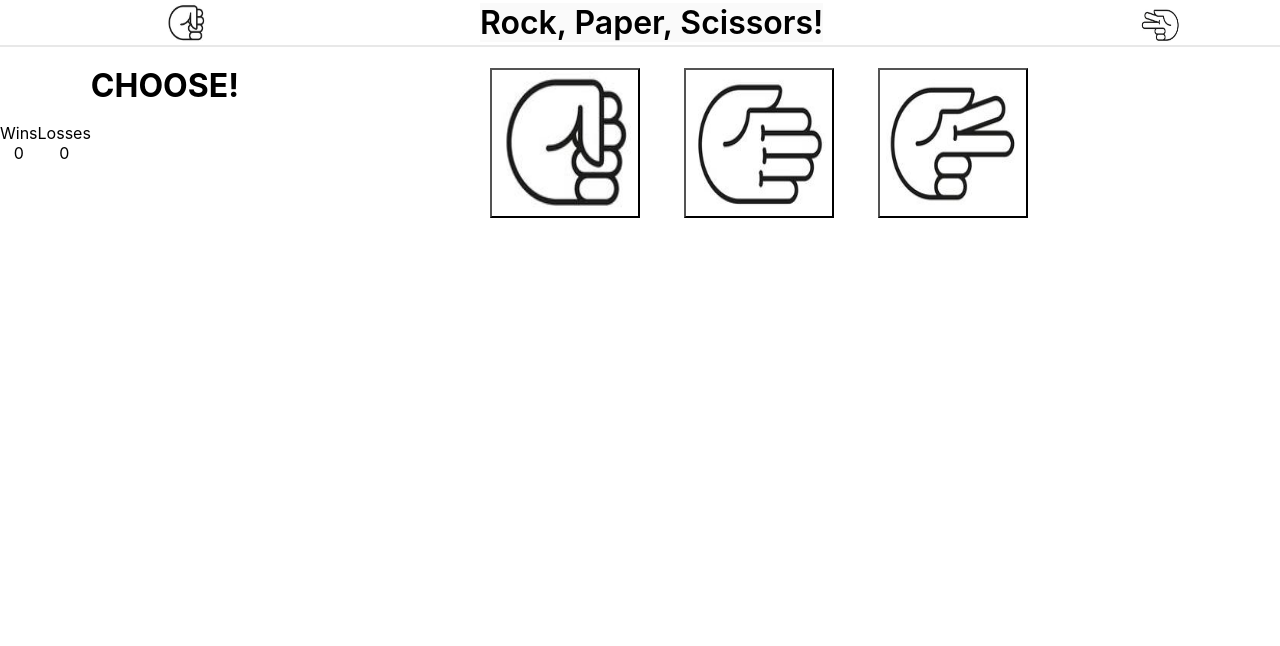
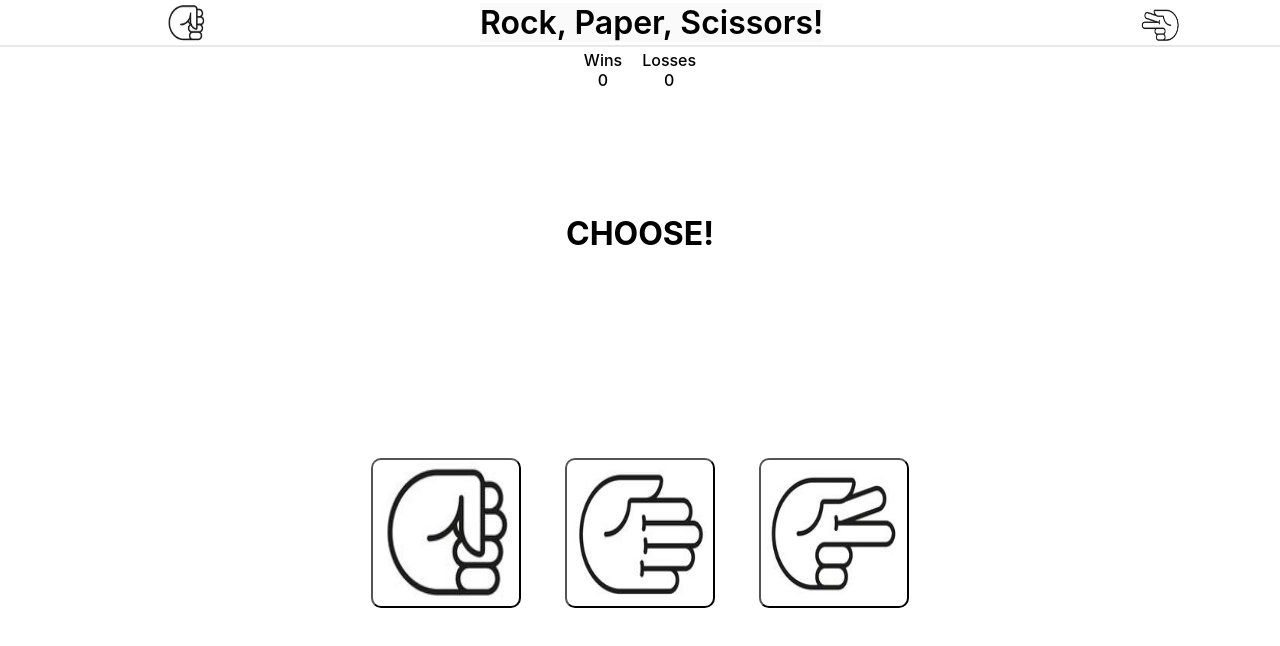
Before and after one commit to pkiecun/rps-ui, a React (Create React App) app in the folder rps/: page /solo in a window 1280 px wide. Shown: the top 646 px of the page. Built offline with nearby package versions, Linux system fonts and the light colour scheme; no server answers; what react-animations would draw is missing.

Commit message:
initial css

```diff
--- a/rps/src/Components/Home.css
+++ b/rps/src/Components/Home.css
@@ -1,19 +1,54 @@
 
 .wholePage {
     display: flex;
+    position: relative;
     flex-direction: row;
     text-align: center;
     margin-left: auto;
     margin-right: auto;
+    height: 100vh;
+    width: 100vw;
+    justify-content: center;
 }
 
 .solo {
-    width: 55px;
+    margin-right: 10px;
+    display: block;
+    position: relative;
+    border: 1px solid lightgray;
+    color: black;
+    cursor: pointer;
+    border-radius: 10px;
+    width: 95px;
     height: 35px;
-    margin-top: 20vh;
+    top: 40vh;
+    background-color: rgb(245, 245, 245);
+    transition: .35s ease-out;
+}
+
+.solo:hover{
+    transition: .35s ease-in;
+    background-color: black;
+    color: whitesmoke;
 }
 
 .multi {
-    width: 55px;
+    margin-left: 10px;
+    display: block;
+    position: relative;
+    width: 95px;
     height: 35px;
+    border: 1px solid lightgray;
+    cursor: pointer;
+    color: black;
+    border-radius: 10px;
+    top: 40vh;
+    background-color: rgb(245, 245, 245);
+    transition: .35s ease-out;
 }
+
+.multi:hover{
+    transition: .35s ease-in;
+    background-color: black;
+    color: whitesmoke;
+}
--- a/rps/src/Components/Home.tsx
+++ b/rps/src/Components/Home.tsx
@@ -1,6 +1,6 @@
 import React, { useEffect, useState } from "react";
 import { useNavigate } from "react-router-dom";
-import "./Home.css";
+import './Home.css';
 import { Navbar } from "./Navbar";
 // import { Result } from "./Result";
 // import RockP1 from "../Images/RockP1.jpg";
@@ -31,8 +31,8 @@ export const Home: React.FC = () => {
     <div className="wholePage">
           {/* <button onClick={enterQueue}>Multi</button> */}
           {/* <Navbar/> */}
-          <button id = "1" onClick={handleClick}>Solo</button>
-          <button id = "2" onClick={handleClick}>Multi-player</button>
+          <button className="solo" id = "1" onClick={handleClick}>Solo</button>
+          <button className="multi" id = "2" onClick={handleClick}>Multi-player</button>
           {/* <Messenger/> */}
     </div>
   );
--- a/rps/src/Components/Messenger.css
+++ b/rps/src/Components/Messenger.css
@@ -74,3 +74,49 @@
 li{
     list-style: none;
 }
+
+.send-button {
+    height: 35px;
+    width: 200px;
+    margin: 0 auto;
+    border-radius: 10px;
+    border: 1px solid lightgrey;
+    background-color: rgb(245, 245, 245);
+    cursor: pointer;
+    top: 20px;
+    position: relative;
+}
+
+.chat-close {
+    height: 25px;
+    width: 75px;
+    margin: 0 auto;
+    border-radius: 10px;
+    border: 1px solid lightgrey;
+    background-color: rgb(245, 245, 245);
+    cursor: pointer;
+    transition: .25s ease-out;
+}
+
+.chat-close:hover {
+    transition: .35s ease-in;
+    background-color: black;
+    color: whitesmoke;
+}
+
+.play-again {
+    height: 35px;
+    width: 200px;
+    margin: 0 auto;
+    border-radius: 10px;
+    border: 1px solid lightgrey;
+    background-color: rgb(245, 245, 245);
+    cursor: pointer;
+    transition: .35s ease-out;
+}
+
+.play-again:hover{
+    transition: .35s ease-in;
+    background-color: black;
+    color: whitesmoke;
+}
--- a/rps/src/Components/Messenger.tsx
+++ b/rps/src/Components/Messenger.tsx
@@ -292,7 +292,7 @@ const Messenger: React.FC = () => {
 
                     {tab !== "CHATROOM" && <div className="chat-content">
 
-                        <button type="button" className='chat-close' onClick={closeChatBox}>X</button>
+                        {showInput ? <button type="button" className='chat-close' onClick={closeChatBox}>Close</button> : <button type="button" className='chat-close' onClick={closeChatBox}>Open</button> }
                         <ul className="chat-messages">
                             {[...privateChats.get(tab)].map((chat, index) => (
                                 <li className={`message ${chat.senderName === userData.username && "self"}`} key={index}>
@@ -324,7 +324,7 @@ const Messenger: React.FC = () => {
         </table>
         <div className="send-message">
                             {/* <input type="text" className="input-message" placeholder="enter the message" value={userData.message} onChange={handleMessage} onKeyPress={(e) => keyPress(e)} /> */}
-                            <button type="button" className="send-button" onClick={sendPrivateValue}>Send</button>
+                            <button type="button" className="send-button" onClick={sendPrivateValue}>RoShamBo!</button>
                         </div>
           </>}
 
@@ -345,7 +345,7 @@ const Messenger: React.FC = () => {
             {game.userChoice !== 0 && game.opponentChoice !== 0 && game.winner !==4?
             <>{console.log(game.userChoice +" "+ game.opponentChoice +" "+ game.winner)}
             <Result {...game}/>
-            <button id = "1" onClick={handleClick}>Play Again</button></>
+            <button className = "play-again" id = "1" onClick={handleClick}>Play Again</button></>
             :<></>}
             <>
 
--- a/rps/src/Components/Result.css
+++ b/rps/src/Components/Result.css
@@ -22,6 +22,7 @@
     width: 150px;
     margin: 20px;
     background-color: white;
+    border-radius: 10px;
 
 }
 
@@ -30,6 +31,7 @@
     width: 150px;
     margin: 20px;
     background-color: white;
+    border-radius: 10px;
 }
 
 .scissors {
@@ -37,12 +39,27 @@
     width: 150px;
     margin: 20px;
     background-color: white;
+    border-radius: 10px;
 }
 
 .home-btn{
-    height: 40px;
-    width: 80px;
+    background-color: rgb(245, 245, 245);
+    height: 25px;
+    width: 70px;
     justify-self: center;
+    margin: 0 auto;
+    position: relative;
+    top: 100px;
+    border: 1px solid lightgray;
+    border-radius: 10px;
+    cursor: pointer;
+    transition: .25s ease-out;
+}
+
+.home-btn:hover{
+    transition: .25s ease-in;
+    background-color: black;
+    color: whitesmoke;
 }
 
 .res-img {
--- a/rps/src/Components/SoloGame.css
+++ b/rps/src/Components/SoloGame.css
@@ -1,23 +1,41 @@
 
-.wholePage {
+.solo-container {
     text-align: center;
-    margin-left: auto;
-    margin-right: auto;
+    height: 80vh;
+    width: 100vw;
+    display: grid;
+    grid-template-areas:
+    'top banner top'
+    'brunch choose brunch'
+    'middle middle middle'
+    'bottom bottom bottom';
 }
 
 .result-page{
-    display: flex;
+    display: grid;
+    grid-template-areas:
+    'top banner top'
+    'brunch choose brunch'
+    'middle middle middle'
+    'bottom bottom bottom';
     position: relative;
-    flex-direction: column;
     justify-content: center;
+
 }
 
 
 .wins-losses{
     display: flex;
     position: relative;
+    grid-area: 'banner';
     justify-content: center;
     flex-direction: row;
+    top: 5px;
+}
+
+.choose{
+    grid-area: 'choose';
+
 }
 
 .table {
@@ -49,9 +67,33 @@
     width: 100px; */
     height: fit-content;
     width: fit-content;
+    cursor: pointer;
 }
 
 .play-again {
-    height: 50px;
-    width: 100px;
+    height: 35px;
+    width: 200px;
+    margin: 0 auto;
+    border-radius: 10px;
+    border: 1px solid lightgrey;
+    background-color: rgb(245, 245, 245);
+    cursor: pointer;
+    transition: .25s ease-out;
+    margin-bottom: 20px;
 }
+
+.play-again:hover{
+    transition: .25s ease-in;
+    background-color: black;
+    color: whitesmoke;
+}
+
+.wins{
+    margin-right: 10px;
+    font-weight: 500;
+}
+
+.losses {
+    margin-left: 10px;
+    font-weight: 500;
+}
--- a/rps/src/Components/SoloGame.tsx
+++ b/rps/src/Components/SoloGame.tsx
@@ -84,7 +84,7 @@ export const SoloGame: React.FC = () => {
   // }
 
   return (
-    <div className="wholePage">
+    <div className="solo-container">
       <div className="result-page" title ="result-page">
         <div className="wins-losses">
             <div className="wins">Wins
@@ -97,7 +97,7 @@ export const SoloGame: React.FC = () => {
       </div>
       {round.userChoice === 0 ?
         <>
-        <h1>CHOOSE!</h1>
+        <h1 className="choose">CHOOSE!</h1>
         <table className="table">
           <thead>
             <tr>
```
